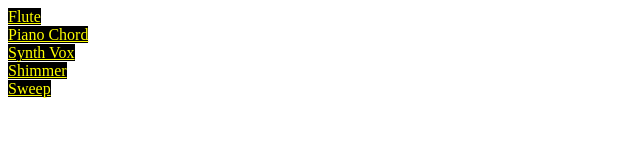
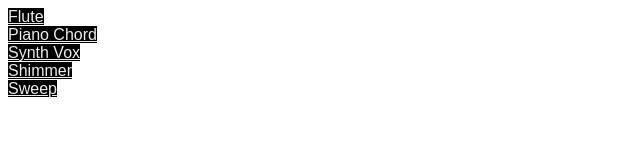
Before and after one commit to mirrahan/mirrahan.github.io, a plain HTML site: page soundboard/index.html in a window 1280 px wide. Shown: the whole page, without its empty margins (0-640 px from the left). Drawn offline with Linux system fonts and the light colour scheme.

Commit message:
Update index.html

```diff
--- a/soundboard/index.html
+++ b/soundboard/index.html
@@ -1,7 +1,8 @@
 <html>
   <head>
 	  <style>
-		  a { background-color: black; color: #ffff00; }
+		  body { font-family: Arial; }
+		  a { background-color: black; color: #ededed; width: 200px; height: 200px; }
 		  a:hover { color: white; }
 	  </style>
   </head>
```
